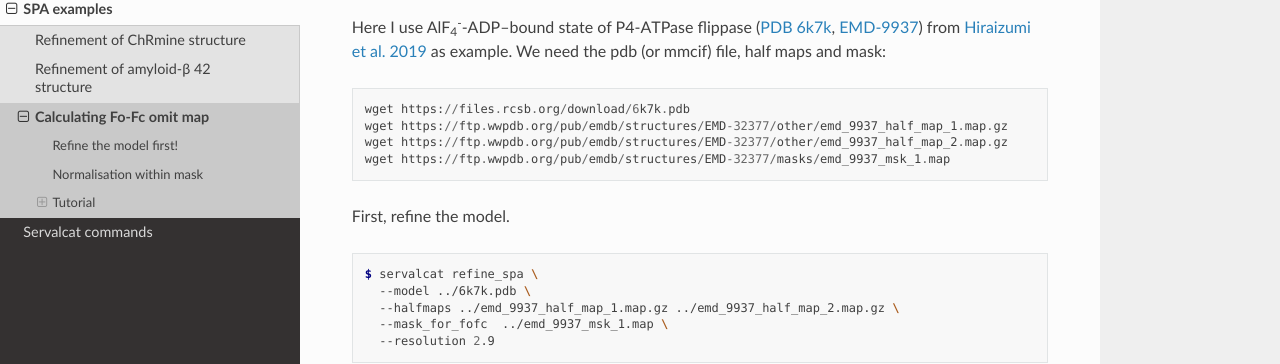
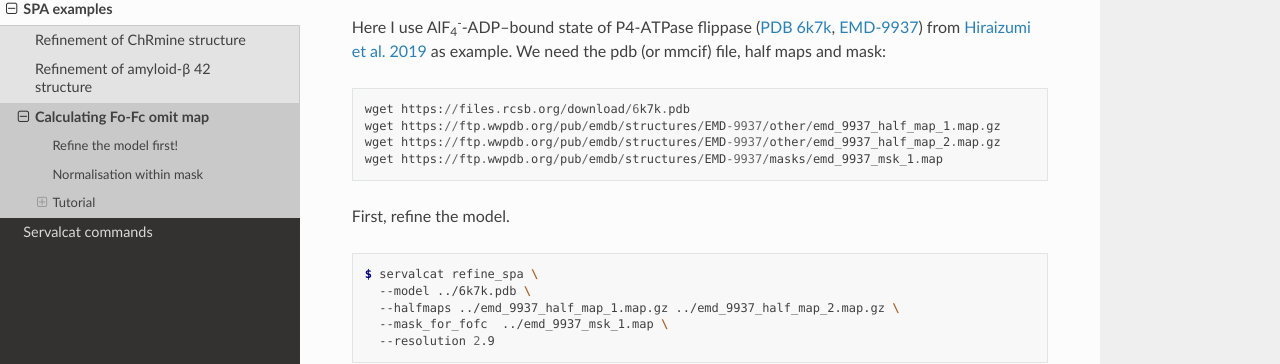
Before and after one commit to keitaroyam/servalcat, a Sphinx documentation site: the page built from docs/spa_examples/omitmap.rst, in a window 1280 px wide and 900 px high, scrolled down 795 px. Shown: the part 141-505 px from the top of the window. Built offline with Sphinx 7.4.7 and the Read the Docs theme 2.0.0, drawn with Linux system fonts in a browser that asks for light colours; some of the changed lines change nothing that is shown.

Commit message:
doc: fixed URL

```diff
--- a/docs/spa_examples/omitmap.rst
+++ b/docs/spa_examples/omitmap.rst
@@ -33,9 +33,9 @@ We need the pdb (or mmcif) file, half maps and mask:
 ::
 
     wget https://files.rcsb.org/download/6k7k.pdb
-    wget https://ftp.wwpdb.org/pub/emdb/structures/EMD-32377/other/emd_9937_half_map_1.map.gz
-    wget https://ftp.wwpdb.org/pub/emdb/structures/EMD-32377/other/emd_9937_half_map_2.map.gz
-    wget https://ftp.wwpdb.org/pub/emdb/structures/EMD-32377/masks/emd_9937_msk_1.map
+    wget https://ftp.wwpdb.org/pub/emdb/structures/EMD-9937/other/emd_9937_half_map_1.map.gz
+    wget https://ftp.wwpdb.org/pub/emdb/structures/EMD-9937/other/emd_9937_half_map_2.map.gz
+    wget https://ftp.wwpdb.org/pub/emdb/structures/EMD-9937/masks/emd_9937_msk_1.map
 
 First, refine the model.
 
```
